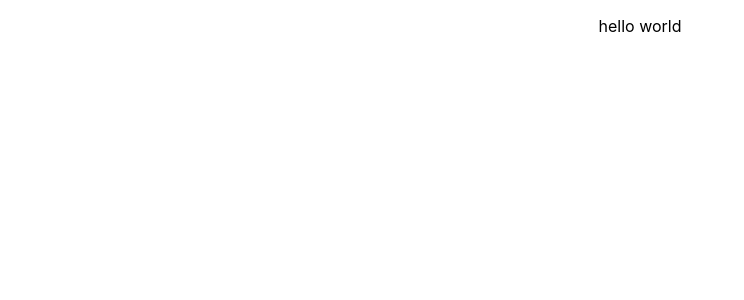
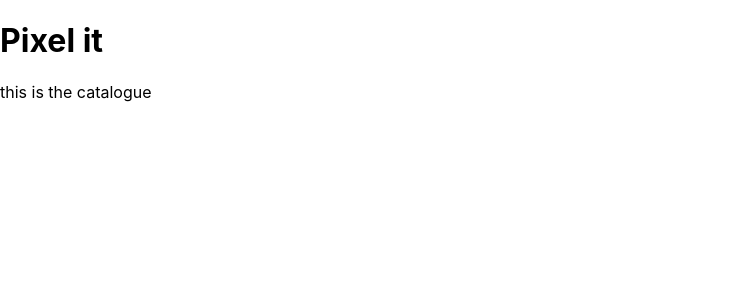
Before and after one commit to KianMouton/pixel-it, a React (Create React App) app: page / in a window 1280 px wide. Shown: the top 300 px of the page, without its empty margins (0-744 px from the left). Built offline with nearby package versions, Linux system fonts and the light colour scheme.

Commit message:
some basic project setup

```diff
--- a/src/App.js
+++ b/src/App.js
@@ -1,10 +1,12 @@
-
+import Navbar from './components/navbar.js';
+import Catalogue from './components/catalogue.js';
 import './App.css';
 
 function App() {
   return (
-    <div className="App">
-      <p>hello world</p>
+    <div>
+      <Navbar />
+      <Catalogue />
     </div>
   );
 }
--- /dev/null
+++ b/src/components/catalogue.js
@@ -0,0 +1,11 @@
+
+
+function Catalogue() {
+  return (
+    <div>
+        <p>this is the catalogue</p>
+    </div>
+    )
+}
+
+export default Catalogue;
--- /dev/null
+++ b/src/components/navbar.js
@@ -0,0 +1,11 @@
+
+
+function Navbar() {
+    return (
+      <div className="navbar">
+        <h1>Pixel it</h1>
+      </div>
+    )
+}
+
+export default Navbar;
```
